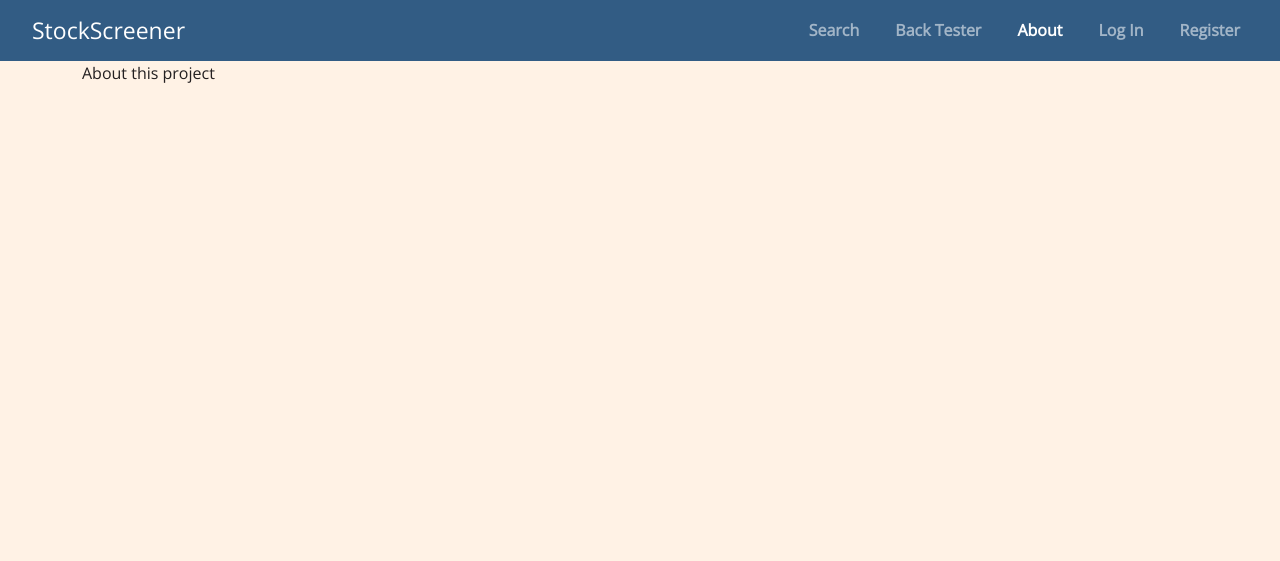
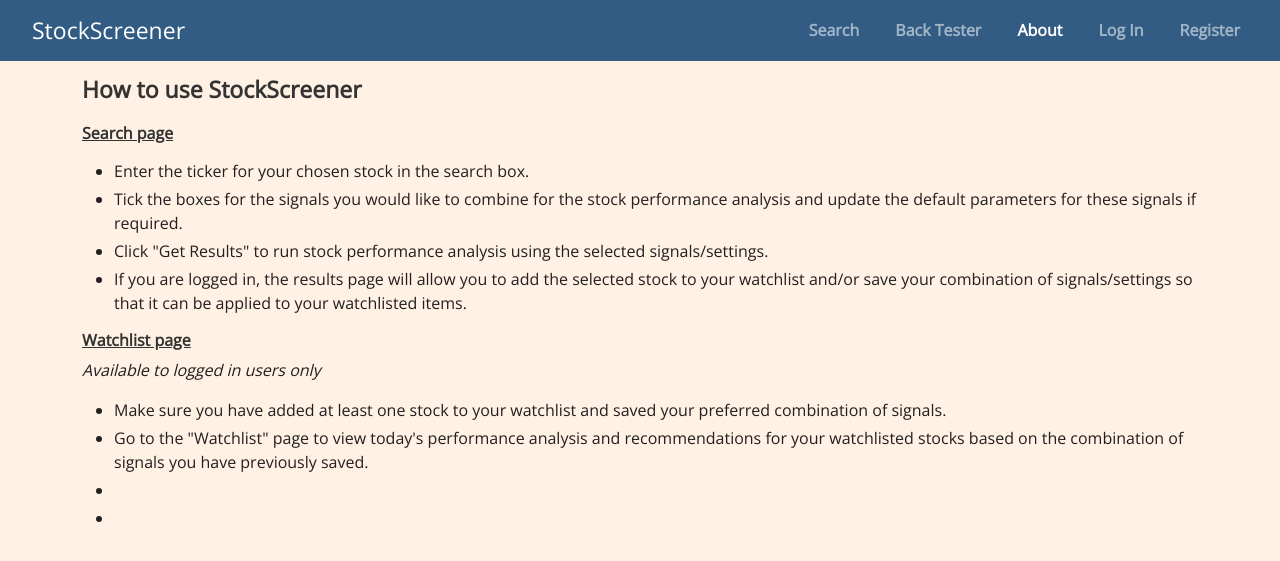
Before and after one commit to ahsamt/MyStockScreener, a Django app: page /about in a window 1280 px wide. Shown: the top 561 px of the page. Run offline with Django 4.2, Linux system fonts and the light colour scheme; some libraries are stand-ins or nearby versions.

Commit message:
About page updated

```diff
--- a/stock_screener/templates/stock_screener/about.html
+++ b/stock_screener/templates/stock_screener/about.html
@@ -60,7 +60,38 @@
         </nav>
 {% include "stock_screener/child_templates/loader.html" %}
         <div class="container main">
-           About this project
+
+
+
+        <h2 class="mb-3">How to use StockScreener</h2>
+
+    <h6 class="mb-3">Search page</h6>
+    <ul>
+      <li class="mb-1">
+        Enter the ticker for your chosen stock in the search box.
+      </li>
+        <li class="mb-1">
+            Tick the boxes for the signals you would like to combine for the stock performance analysis and update the default parameters for these signals if required.
+        </li>
+        <li class="mb-1">Click "Get Results" to run stock performance analysis using the selected signals/settings.</li>
+      <li class="mb-1">
+        If you are logged in, the results page will allow you to add the selected stock to your watchlist and/or save your combination of signals/settings so that it can be applied to your watchlisted items.
+      </li>
+    </ul>
+
+        <h6>Watchlist page</h6>
+            <em>Available to logged in users only</em>
+    <ul>
+      <li class="mt-3 mb-1">
+        Make sure you have added at least one stock to your watchlist and saved your preferred combination of signals.
+      </li>
+        <li class="mb-1">
+            Go to the "Watchlist" page to view today's performance analysis and recommendations for your watchlisted stocks based on the combination of signals you have previously saved.
+        </li>
+        <li class="mb-1"></li>
+      <li class="mb-1">
+        </li>
+    </ul>
         </div>
 {% endblock %}
 </div>
```
Also changed, not shown: db.sqlite3.
